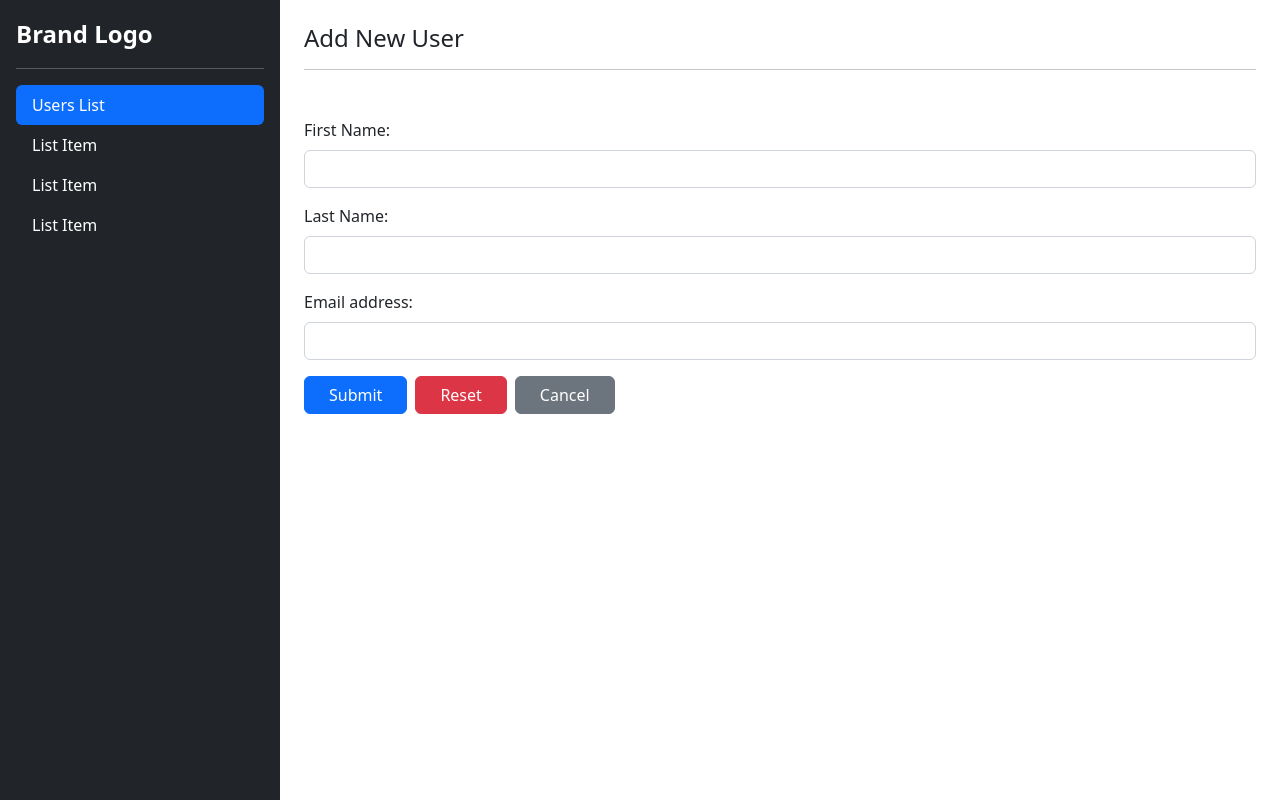
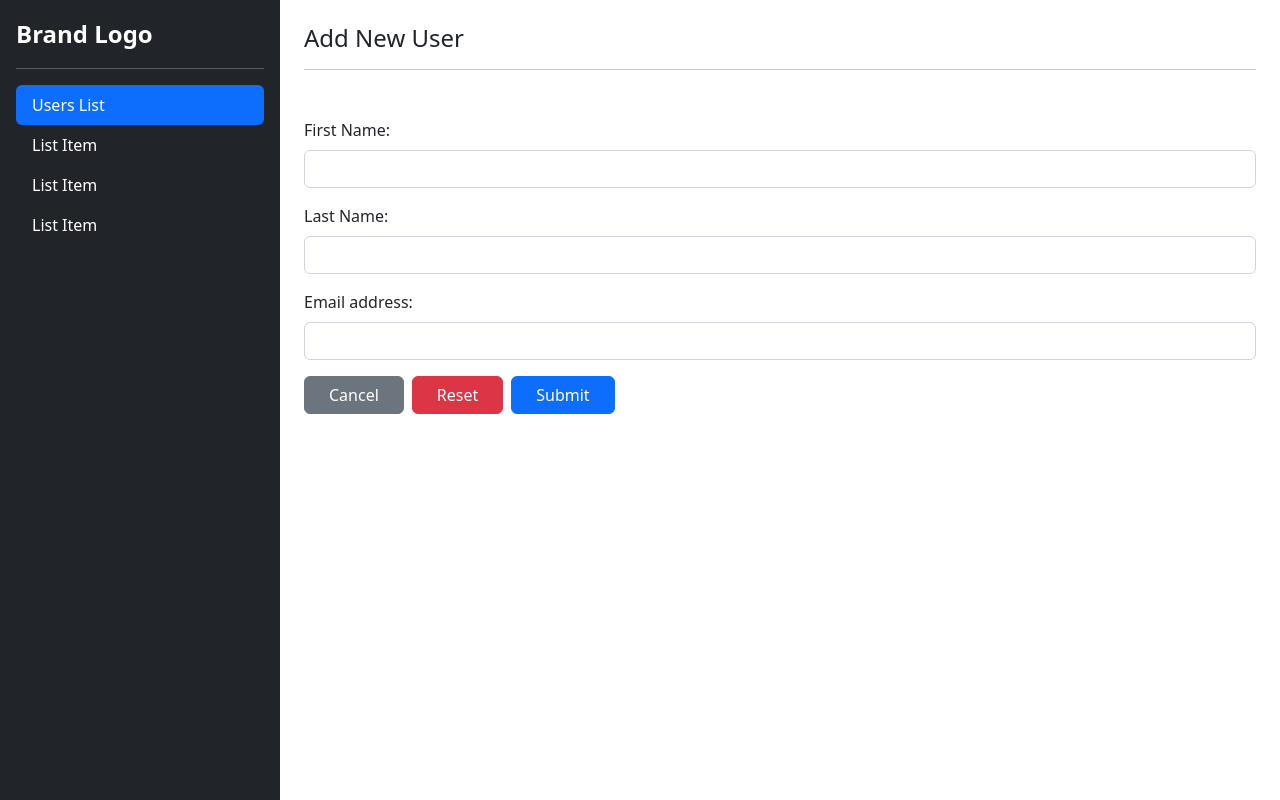
Before and after one commit to MuhammadMabrouk/ng-form-builder, an Angular app: page /users/new in a window 1280 px wide. Built offline with nearby package versions, Linux system fonts and the light colour scheme.

Commit message:
feat(fe): add users-list page 2

```diff
--- a/src/app/components/users/user-new/user-new.component.html
+++ b/src/app/components/users/user-new/user-new.component.html
@@ -41,13 +41,13 @@
   <!-- actions buttons -->
   <div class="d-flex gap-2">
 
-    <!-- submit button -->
-    <button
-      class="btn btn-primary px-4"
-      type="submit"
+    <!-- cancel button -->
+    <a
+      class="btn btn-secondary px-4"
+      routerLink="/users"
     >
-      Submit
-    </button>
+      Cancel
+    </a>
 
     <!-- reset button -->
     <button
@@ -59,12 +59,12 @@
       Reset
     </button>
 
-    <!-- cancel button -->
-    <a
-      class="btn btn-secondary px-4"
-      routerLink="/users"
+    <!-- submit button -->
+    <button
+      class="btn btn-primary px-4"
+      type="submit"
     >
-      Cancel
-    </a>
+      Submit
+    </button>
   </div>
 </form>
--- a/src/app/components/users/users-list/users-list.component.html
+++ b/src/app/components/users/users-list/users-list.component.html
@@ -18,6 +18,11 @@
 </div>
 
 <!-- no data msg -->
+<div class="alert alert-secondary" *ngIf="users.length == 0 && !isFetching">
+  We're sorry, but it looks like there's no data to display right now. 🕒🔍
+</div>
+
+<!-- loading msg -->
 <div class="alert alert-secondary" *ngIf="isFetching">
   Fetching users, please wait a moment while we gather the latest information for you. 🕒✨
 </div>
--- a/src/app/components/users/users.service.ts
+++ b/src/app/components/users/users.service.ts
@@ -1,5 +1,5 @@
 import { Injectable } from '@angular/core';
-import { HttpClient } from '@angular/common/http';
+import { HttpClient, HttpParams } from '@angular/common/http';
 import { FetchUsersResponse, User } from './user';
 
 @Injectable({
@@ -11,7 +11,14 @@ export class UsersService {
 
   // fetch all users
   fetchUsers() {
-    return this.http.get<FetchUsersResponse>('https://dummyjson.com/users');
+    let queryParams = new HttpParams();
+    queryParams = queryParams.append('limit', 12);
+    // queryParams = queryParams.append('skip', 1);
+
+    return this.http.get<FetchUsersResponse>(
+      'https://dummyjson.com/users',
+      { params: queryParams }
+    );
   }
 
   // fetch single user
```
